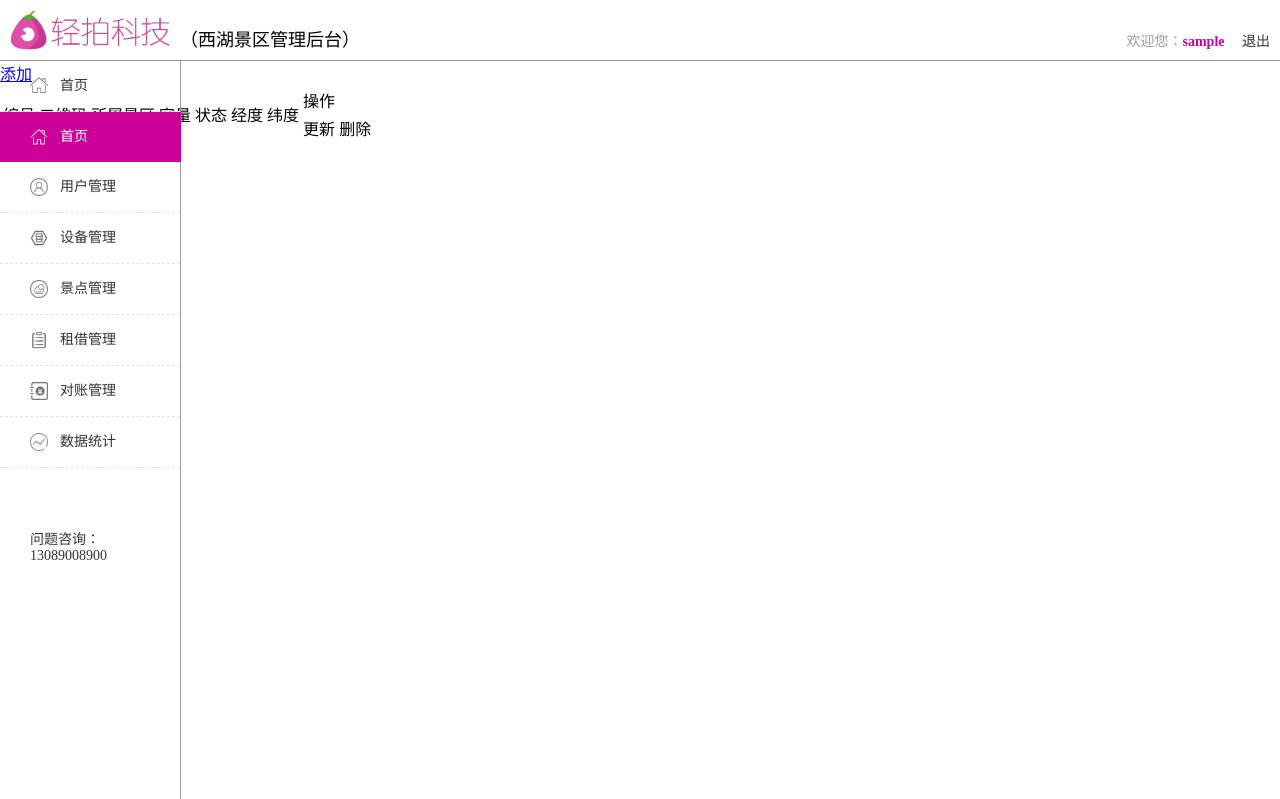
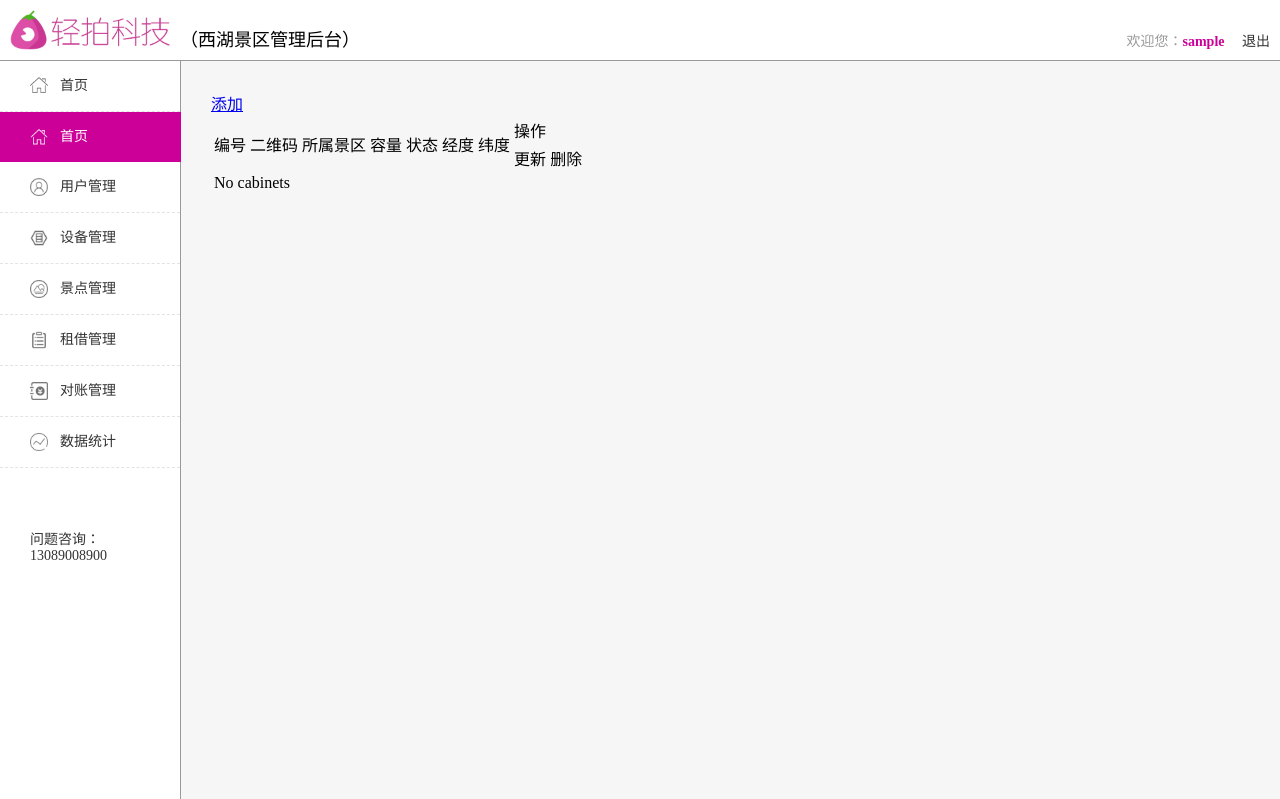
Before and after one commit to will-lzx/management, a Django app: page /hardware/cabinet/ in a window 1280 px wide. Shown: the top 799 px of the page. Run offline with Django 3.2, Linux system fonts and the light colour scheme; the visitor is signed in with stand-in values (Sample User, id 1); data that the repository does not hold is empty.

Commit message:
管理后台设计

```diff
--- a/templates/hardware/cabinet/cabinet.html
+++ b/templates/hardware/cabinet/cabinet.html
@@ -7,6 +7,7 @@
 {% endblock %}
 
 {% block content %}
+    <div class="nr_cont">
     <div>
         <a href="#" onclick="cabinet_add()">添加</a>
     </div>
@@ -112,6 +113,7 @@
                     </tr>
                 {% endif %}
         </table>
+    </div>
     </div>
     <script src="/static/js/jquery-3.2.1.js"></script>
 
```
